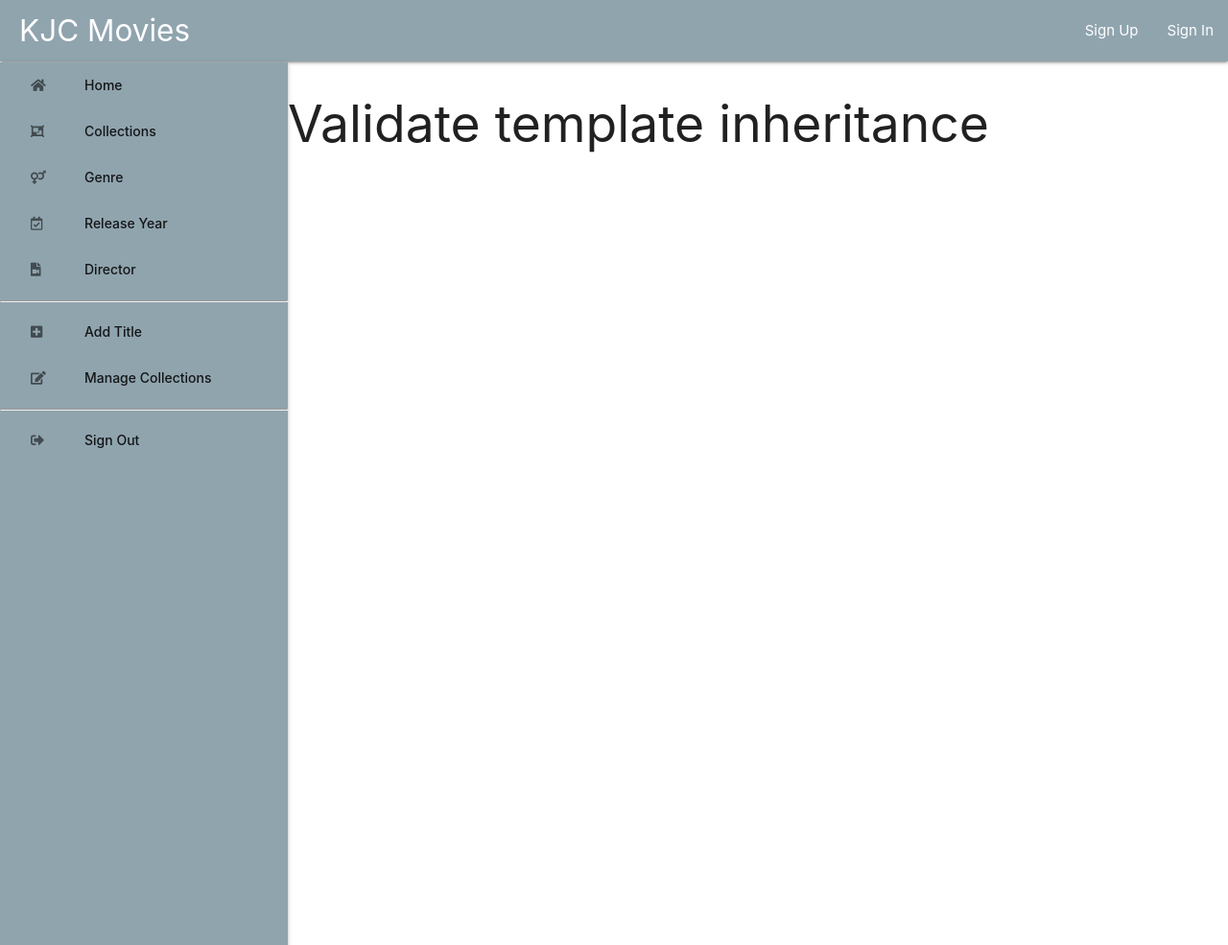
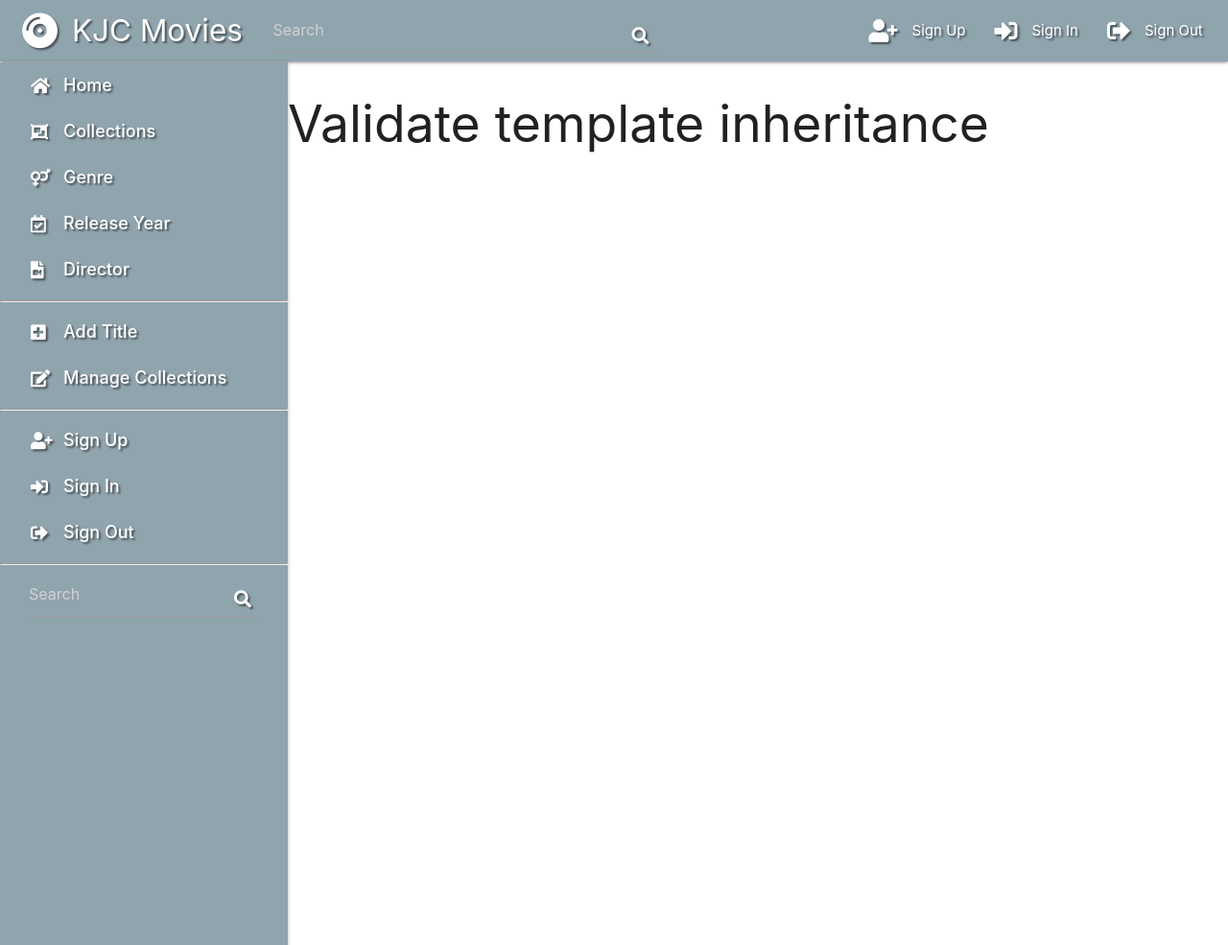
Before and after one commit to Code-Institute-Submissions/milestoneProjectThree, a Flask app: page / in a window 1280 px wide. Shown: the whole page at 96% size. Run offline with Flask 2, Linux system fonts and the light colour scheme; data that the repository does not hold is empty; some libraries are stand-ins or nearby versions.

Commit message:
base.html and styles.css updated. Base template custumisation and styles added

```diff
--- a/static/css/style.css
+++ b/static/css/style.css
@@ -1,14 +1,69 @@
+/* General Typography */
+.text-shadow {
+    text-shadow: 2px 2px 2px rgba(0, 0, 0, 0.5);
+}
+
+
+/* ------------------------------------ */
+
+
+/* Target Top Nav Elements */
+
 .brand-logo {
-  margin-left: 20px;
+  margin-left: 12px;
 }
- /* #slide-out {
-    margin-top:65px;
-} */
 
-  @media only screen and (min-width : 992px) {
+.brand-logo > i {
+    font-size: 1.2em;
+}
+
+@media only screen and (min-width: 992px) {
   .invesible-top {
     top: 65px;
   }
+}
+
+/* ------------------------------------ */
+
+/* Target Nav Search Box */
+
+#top-navbar-search {
+    position:relative;
+    margin-left:60px;
+    width:400px;
+    border-bottom-color: black;
+}
+
+#top-navbar-search .search-wrapper i.fa-search  {
+    position: absolute;
+    top: 5px;
+    right:8px;
+    cursor: pointer;
+    color: white;
+    font-size: 1.2em;
+}
+
+/* ------------------------------------ */
+
+
+/* Target Sidenav Materialize elements */
+.sidenav li > h5 {
+    margin-left: 30px;
+    color: white;
+}
+
+.sidenav li > a {
+  font-size: 1.2em;
+  color: white;
+}
+
+.sidenav li>a>i, .sidenav li>a>[class^="mdi-"], .sidenav li>a li>a>[class*="mdi-"], .sidenav li>a>i.material-icons {
+    /* float: left;
+    height: 48px;
+    line-height: 48px; */
+    margin: 0 10px 0 0;
+    /* width: 24px; */
+     color: white;
 }
 
 main,
@@ -17,9 +72,34 @@ footer {
 }
 
 @media only screen and (max-width: 992px) {
-
   main,
   footer {
     padding-left: 0;
   }
 }
+
+/* ------------------------------------ */
+
+
+/* Target sidenav search bar */
+
+#side-navbar-search {
+    margin-left:30px;
+    width:240px;
+    border-bottom-color: black;
+}
+
+#side-navbar-search {
+    position:relative;
+}
+
+#side-navbar-search .search-wrapper i.fa-search  {
+    position: absolute;
+    top: 19px;
+    right: 8px;
+    cursor: pointer;
+    color: white;
+    font-size: 1.2em;
+}
+
+/* ------------------------------------ */
--- a/templates/base.html
+++ b/templates/base.html
@@ -27,26 +27,49 @@
 <body>
 	<header>
 
-    <div class="wrapper">
-		<!-- top navbar -->
+	<div class="wrapper">
+		<!-- Top Navbar -->
 		<nav class="nav-extended text-shadow blue-grey lighten-2">
-			<div class="nav-wrapper">
+			<div class="nav-wrapper container-fluid">
+				<div class="row">
 
-				<a href="#" data-target="slide-out" class="sidenav-trigger"><i class="fas fa-bars"></i></a>
-				<a href="#" class="brand-logo">KJC Movies</a>
+					<div class="col s2">
+						<a href="#" data-target="slide-out" class="sidenav-trigger"><i class="fas fa-bars"></i></a>
+						<a href="{{ url_for('get_titles') }}" class="brand-logo">KJC Movies<i class="fas fa-compact-disc left hide-on-med-and-down"></i></a>
+					</div>
+					<div class="col s6">
+						<ul class="left hide-on-med-and-down">
+							<li id="top-navbar-search" class="search">
+								<div class="search-wrapper">
+									<input id="search" placeholder="Search"><i class="fas fa-search"></i>
+									<div class="search-results"></div>
+								</div>
+							</li>
+						</ul>
+					</div>
 
-				<ul class="right hide-on-med-and-down">
-					<li><a href="#">Sign Up</a></li>
-					<li><a href="#">Sign In</a></li>
-				</ul>
+                    <!-- Right Hand Side Nav Elements -->
 
+					<div class="col s4">
+						<ul class="right hide-on-med-and-down">
+                            <li><a href="#">Sign Up<i class="fas fa-user-plus left"></i></a></li>
+                            <li><a href="#">Sign In<i class="fas fa-sign-in-alt left"></i></a></li>
+							<li><a href="#">Sign Out<i class="fas fa-sign-out-alt left"></i></a></li>
+						</ul>
+					</div>
+				</div>
 			</div>
 		</nav>
-    </div>
-        <!-- mobile sidenav -->
+	</div>
+        <!-- Side Navbar -->
 		<ul class="sidenav sidenav-fixed invesible-top text-shadow blue-grey lighten-2" id="slide-out">
+            <!-- Hide for Large Devices Only-->
+            <li>
+				<h5 class="left-align hide-on-large-only"><strong>Movies Catalogue</strong></h5>
+			</li>
 
-			<li><a href="#">Home<i class="fas fa-home left"></i></a></li>
+            <!-- Display for All Devices -->
+			<li><a href="{{ url_for('get_titles') }}">Home<i class="fas fa-home left"></i></a></li>
 			<li><a href="#">Collections<i class="fas fa-object-group left"></i></a></li>
 			<li><a href="#">Genre<i class="fas fa-venus-mars left"></i></a></li>
 			<li><a href="#">Release Year<i class="far fa-calendar-check left"></i></a></li>
@@ -54,8 +77,25 @@
 			<hr>
 			<li><a href="#">Add Title<i class="fas fa-plus-square left"></i></a></li>
 			<li><a href="#">Manage Collections<i class="fas fa-edit left"></i></a></li>
-			<hr>
-			<li><a href="#">Sign Out<i class="fas fa-sign-out-alt left"></i></a></li>
+
+
+
+            <hr>
+			<li class="#"><a href="#">Sign Up<i class="fas fa-user-plus left"></i></a></li>
+			<li class="#"><a href="#">Sign In<i class="fas fa-sign-in-alt left"></i></a></li>
+			<li class="#"><a href="#">Sign Out<i class="fas fa-sign-out-alt left"></i></a></li>
+
+            <!-- Hide for Large Devices Only-->
+			<!-- <hr class="hide-on-large-only">
+			<li class="hide-on-large-only"><a href="#">Sign Out<i class="fas fa-sign-out-alt left"></i></a></li> -->
+
+            <hr>
+            <li id="side-navbar-search" class="search">
+                <div class="search-wrapper">
+                    <input id="search" placeholder="Search"><i class="fas fa-search"></i>
+                    <div class="search-results"></div>
+                </div>
+            </li>
 		</ul>
 
 
```
